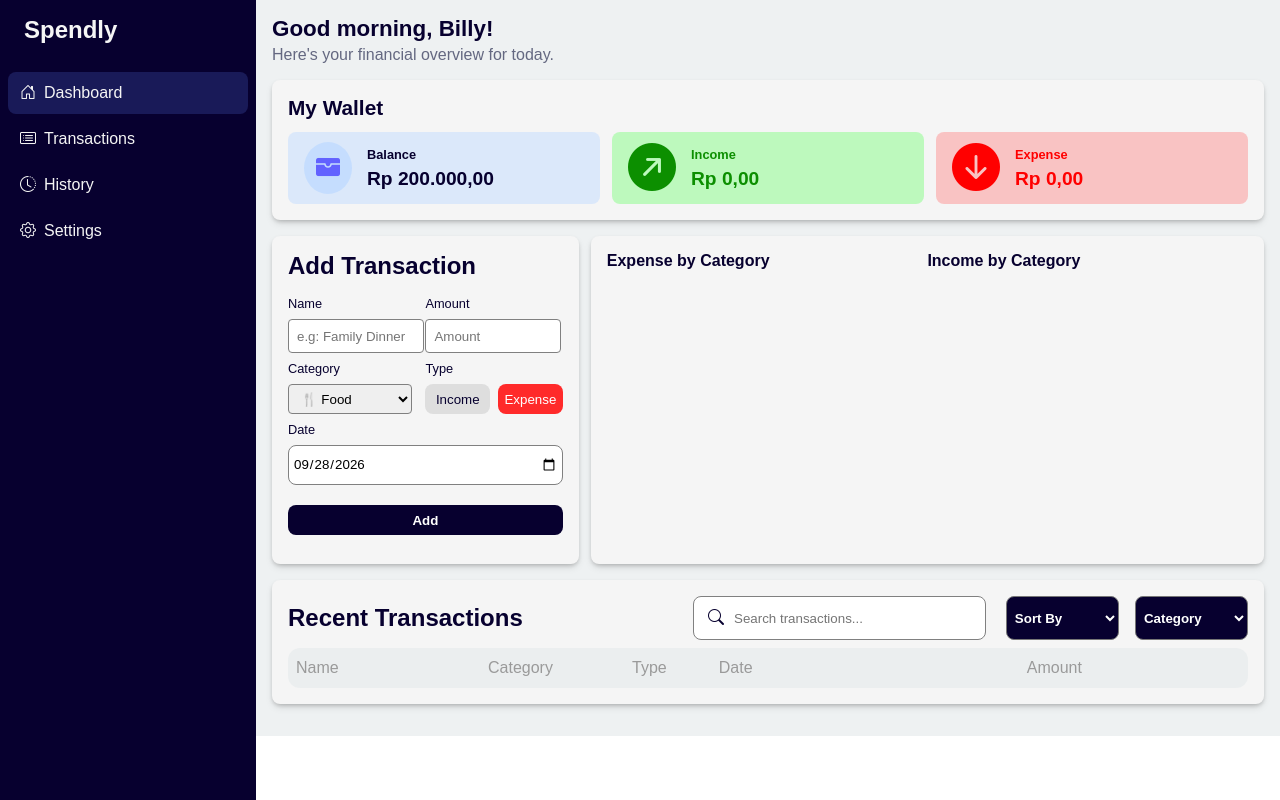
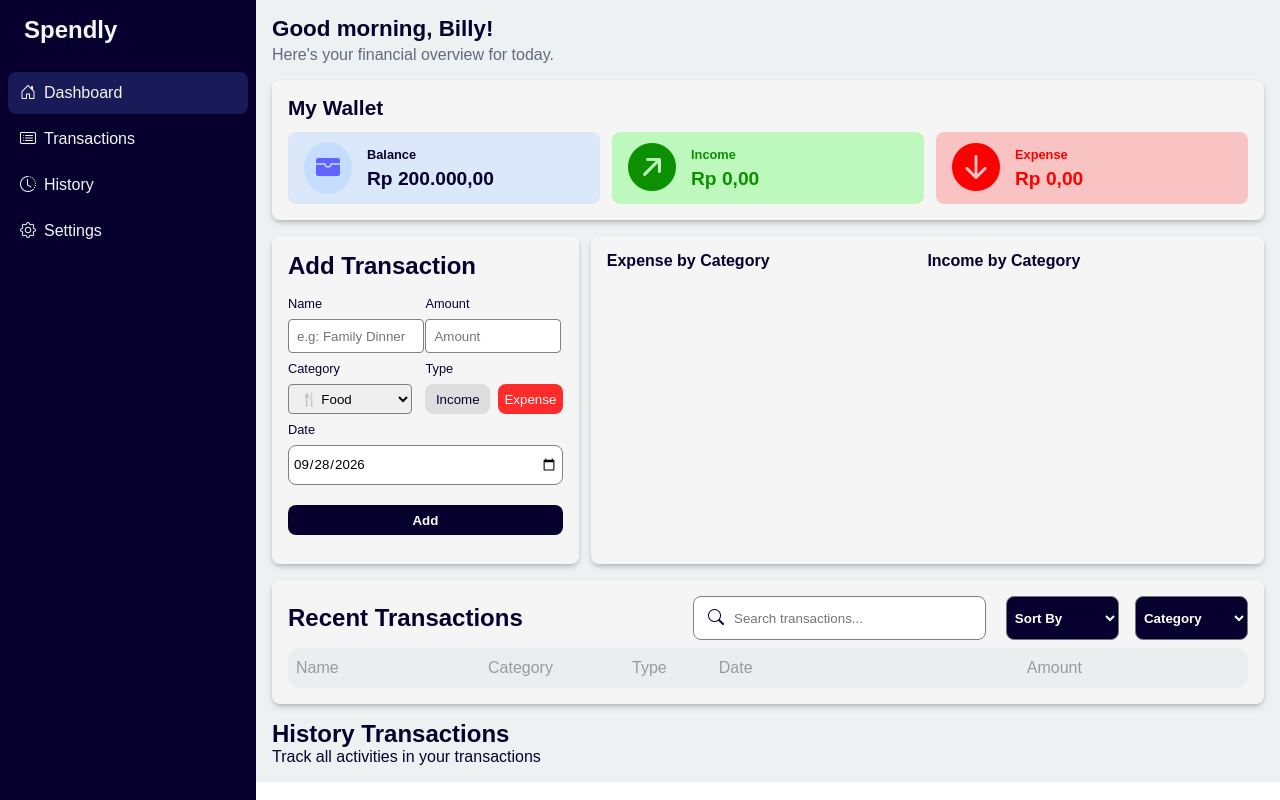
Before and after one commit to billyjour/expense-tracker-react, a React (Vite) app: page / in a window 1280 px wide. Built offline with nearby package versions, Linux system fonts and the light colour scheme; a web font is replaced by a local one.

Commit message:
set History localStorage and add History components

```diff
--- a/src/ExpenseTracker.jsx
+++ b/src/ExpenseTracker.jsx
@@ -3,18 +3,24 @@ import PersonalFinance from "./PersonalFinance.jsx"
 import AddTransaction from "./AddTransaction.jsx";
 import ListTransactions from "./ListTransactions.jsx";
 import Statistics from "./Statistics.jsx";
+import History from "./History.jsx";
 import { useState, useEffect } from "react"
-
 
 function ExpenseTracker(){
 
     const [balance, setBalance] =   useState(() => {return Number(localStorage.getItem('balance')) || 200000});
-    const [income, setIncome] =     useState(() => {return Number(localStorage.getItem('income' )) || 0});
+    const [income, setIncome]   =   useState(() => {return Number(localStorage.getItem('income' )) || 0});
     const [expense, setExpense] =   useState(() => {return Number(localStorage.getItem('expense')) || 0});
     const [transactions, setTransactions] = useState(() => {
         const savedTransactions = localStorage.getItem('transactions');
         return savedTransactions ? JSON.parse(savedTransactions) : [];
     });
+
+    const [historyTransactions, setHistoryTransactions] = useState(() => {
+        const historySavedTransactions = localStorage.getItem('historyTransactions');
+        return historySavedTransactions ? JSON.parse(historySavedTransactions) : [];
+    })
+
     const [search, setSearch] = useState("");
     const [category, setCategory] = useState("food");
     const [sort, setSort] = useState("");
@@ -46,10 +52,11 @@ function ExpenseTracker(){
 
     useEffect(() => {
         localStorage.setItem('transactions', JSON.stringify(transactions));
+        localStorage.setItem('historyTransactions', JSON.stringify(historyTransactions));
         localStorage.setItem('balance', balance);
         localStorage.setItem('income', income);
         localStorage.setItem('expense', expense);
-    }, [transactions, balance, income, expense])
+    }, [transactions, historyTransactions, balance, income, expense])
 
     return(
     <div className="app-container" id="list-dashboard">
@@ -69,6 +76,7 @@ function ExpenseTracker(){
                         setBalance={setBalance}
                         setIncome={setIncome}
                         setExpense={setExpense}
+                        setHistoryTransactions={setHistoryTransactions}
                     />
                     <Statistics
                         expenseChartData={expenseChartData}
@@ -89,11 +97,18 @@ function ExpenseTracker(){
                     setBalance={setBalance}
                     setIncome={setIncome}
                     setExpense={setExpense}
+                    setHistoryTransactions={setHistoryTransactions}
+                />
+            </div>
+            <div className="history-list-container">
+                <History
+                    historyTransactions={historyTransactions}
                 />
             </div>
         </div>
     </div>
     )
+
 }
 
 export default ExpenseTracker
```
